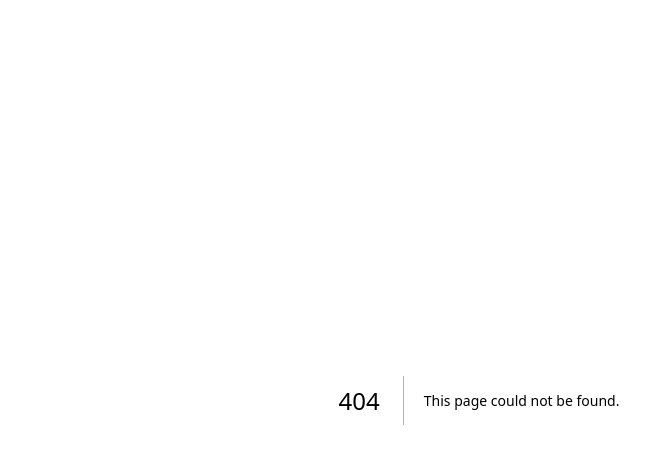
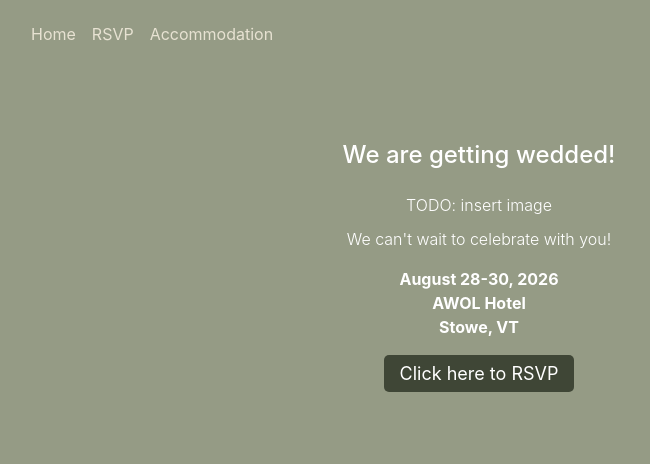
Before and after one commit to cormaclc/cormaclynchcollier.com, a Next.js app: page /andnatalie in a window 1280 px wide. Before the commit this address had no page. Shown: the top 464 px of the page, without its empty margins (161-811 px from the left). Built offline with nearby package versions, Linux system fonts and the light colour scheme.

Commit message:
chore: rename and-natalie to andnatlie

```diff
--- a/src/components/wedding/header/Header.tsx
+++ b/src/components/wedding/header/Header.tsx
@@ -7,9 +7,9 @@
 export const Header = () => {
   return (
     <div>
-      <Link className="header-link" href="/and-natalie">Home</Link>
-      <Link className="header-link" href="/and-natalie/rsvp">RSVP</Link>
-      <Link className="header-link" href="/and-natalie/accommodation">Accommodation</Link>
+      <Link className="header-link" href="/andnatalie">Home</Link>
+      <Link className="header-link" href="/andnatalie/rsvp">RSVP</Link>
+      <Link className="header-link" href="/andnatalie/accommodation">Accommodation</Link>
     </div>
   );
 };
--- a/src/components/wedding/landing/Landing.tsx
+++ b/src/components/wedding/landing/Landing.tsx
@@ -19,6 +19,6 @@
     {BOLDED_CONTENT.map((item, index) => (
       <p className='landing-paragraph bolded-landing-paragraph' key={index}><strong>{item}</strong></p>
     ))}
-    <a className='custom-button rsvp-button' href="/and-natalie/rsvp">Click here to RSVP</a>
+    <a className='custom-button rsvp-button' href="/andnatalie/rsvp">Click here to RSVP</a>
   </div>;
 };
```
Also changed, not shown: src/pages/andnatalie/accommodation.tsx (renamed from src/pages/and-natalie/accommodation.tsx), src/pages/andnatalie/index.tsx (renamed from src/pages/and-natalie/index.tsx), src/pages/andnatalie/rsvp.tsx (renamed from src/pages/and-natalie/rsvp.tsx).
